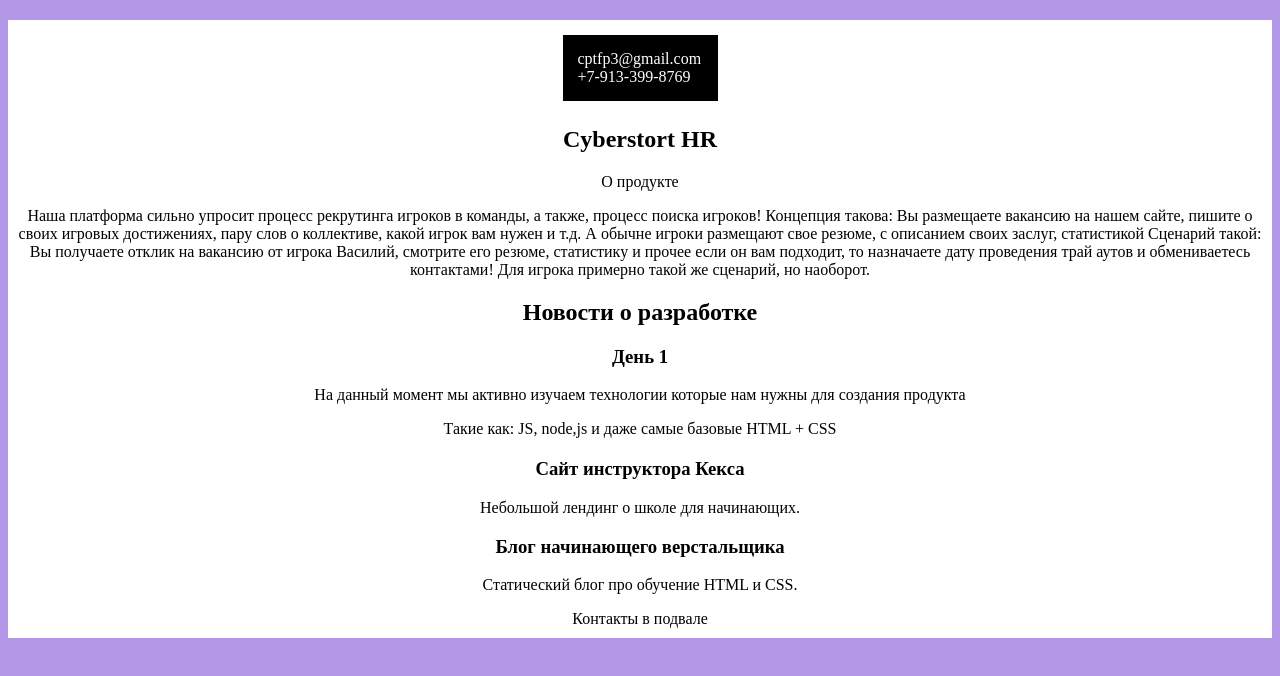
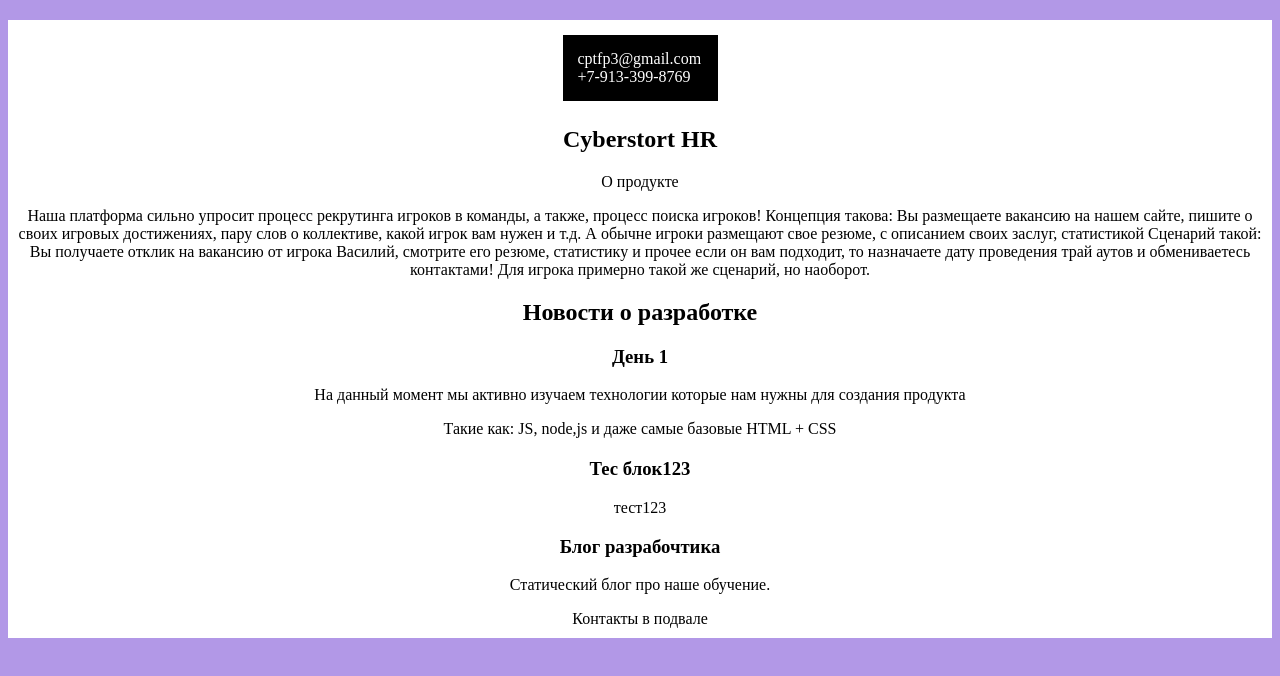
Before and after one commit to Jufisqul/test12, a plain HTML site: page index.html in a window 1280 px wide. Drawn offline with Linux system fonts and the light colour scheme.

Commit message:
Update index.html

```diff
--- a/index.html
+++ b/index.html
@@ -42,11 +42,11 @@
     <section class="portfolio">
       <h2 class="subheading"></h2>
 
-      <h3>Сайт инструктора Кекса</h3>
-      <p>Небольшой лендинг о школе для начинающих.</p>
+      <h3>Тес блок123</h3>
+      <p>тест123</p>
 
-      <h3>Блог начинающего верстальщика</h3>
-      <p>Статический блог про обучение HTML и CSS.</p>
+      <h3>Блог разрабочтика</h3>
+      <p>Статический блог про наше обучение.</p>
     </section>
 
 
```
